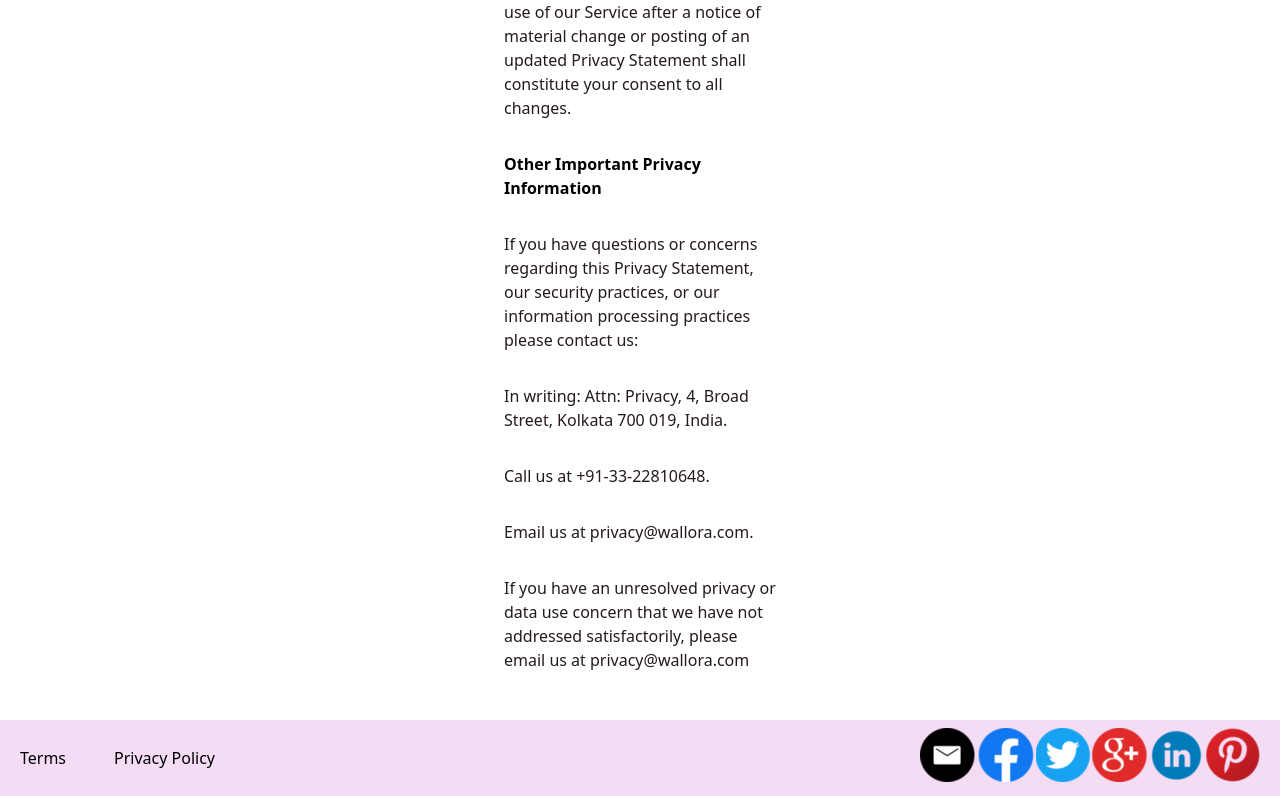
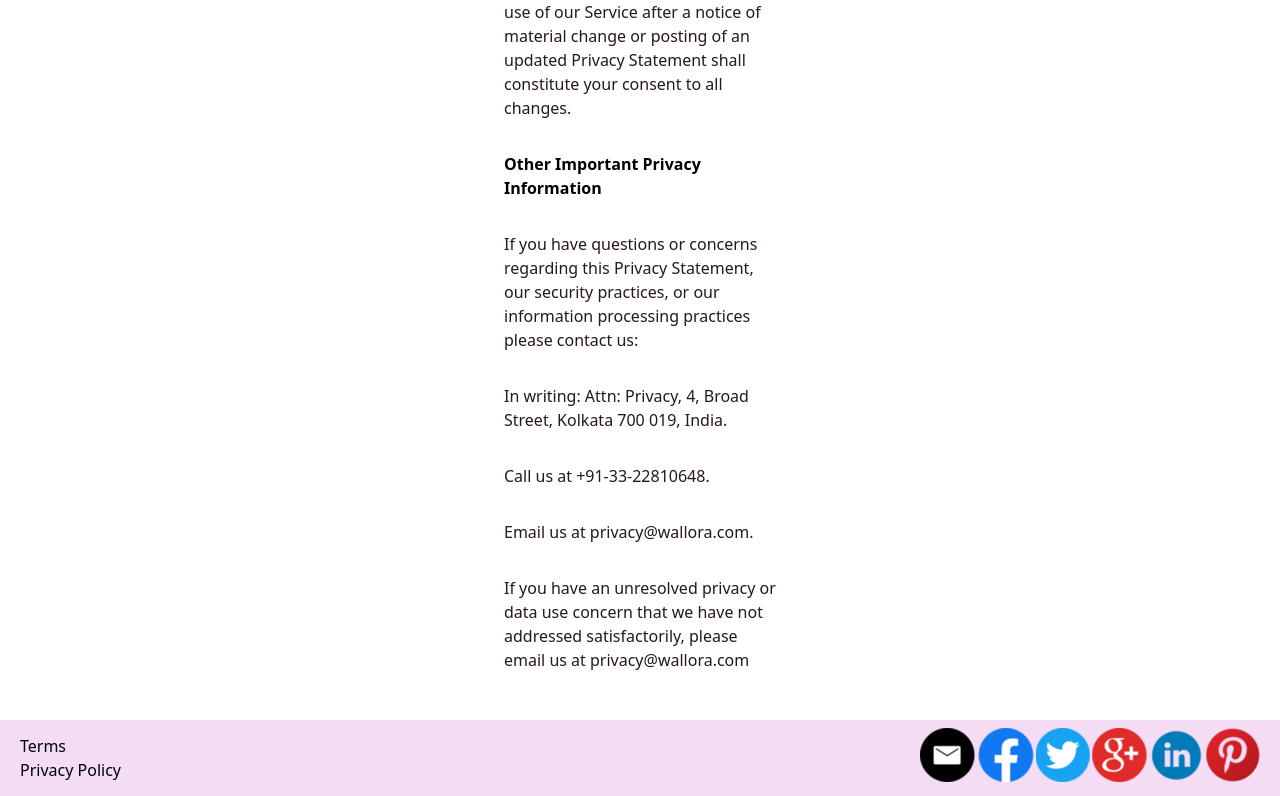
Before and after one commit to shoonyatech/wallora.com, a Next.js app: page /privacy in a window 1280 px wide. Shown: the part 10564-11360 px from the top of the page. Built offline with nearby package versions, Linux system fonts and the light colour scheme.

Commit message:
feat(footer): add terms and privacy links

```diff
--- a/components/Footer.tsx
+++ b/components/Footer/index.tsx
@@ -1,9 +1,8 @@
-
 export default function Footer(){
     return(
-        <div className="bg-secondary pl-5 pr-5 pt-2 pb-2 mt-2 flex justify-between">
-                <span className='mt-auto mb-auto'>
-                    <a href='/terms' className='pr-12' target='_blank'>Terms</a>
+        <div className="pl-5 pr-5 pt-2 pb-2 flex justify-between bg-secondary">
+                <span className='mt-auto mb-auto flex flex-col'>
+                    <a href='/terms' target='_blank'>Terms</a>
                     <a href='/privacy' target='_blank'>Privacy Policy</a>
                 </span>
                 <span className='flex flex-row'>
--- a/package.json
+++ b/package.json
@@ -8,7 +8,7 @@
     "test": "jest",
     "lint": "eslint src --ext .ts,.tsx",
     "lint:fix": "npm run lint -- --fix",
-    "storybook": "start-storybook -p 6006",
+    "storybook": "start-storybook -p 6006 --no-dll -s ./public",
     "build-storybook": "build-storybook"
   },
   "dependencies": {
--- a/pages/index.tsx
+++ b/pages/index.tsx
@@ -1,7 +1,7 @@
 import React from 'react';
 import Head from 'next/head';
 import Header from '../components/Header';
-import Footer from '../components/Footer';
+import Footer from '../components/Footer/index';
 import { useUser } from '@auth0/nextjs-auth0';
 
 export default function Home() {
--- a/pages/privacy.tsx
+++ b/pages/privacy.tsx
@@ -1,5 +1,5 @@
 import Head from 'next/head';
-import Footer from '../components/Footer';
+import Footer from '../components/Footer/index';
 export default function Privacy(){
     return(
         <div className='min-w-full grid-cols-1 grid-rows-3'>
--- a/pages/terms.tsx
+++ b/pages/terms.tsx
@@ -1,5 +1,5 @@
 import Head from 'next/head';
-import Footer from '../components/Footer';
+import Footer from '../components/Footer/index';
 export default function Terms(){
     return(
         <div className='min-w-full grid-cols-1 grid-rows-3'>
```
Also changed, not shown: 1 other file (tests, documents, lock files or other folders).
